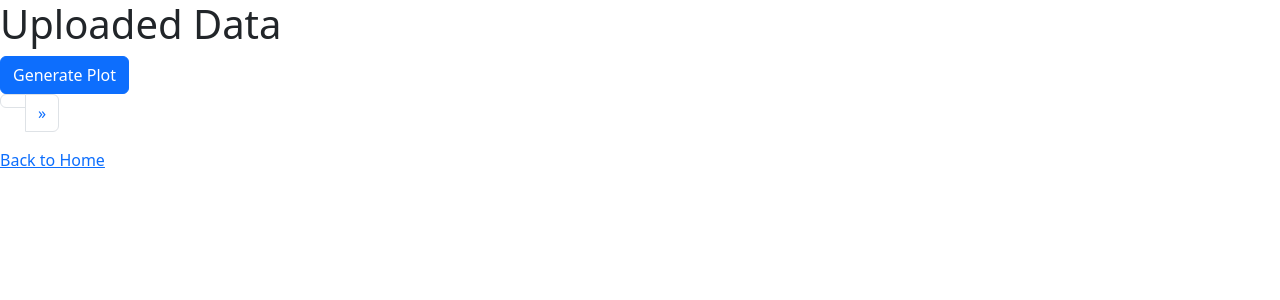
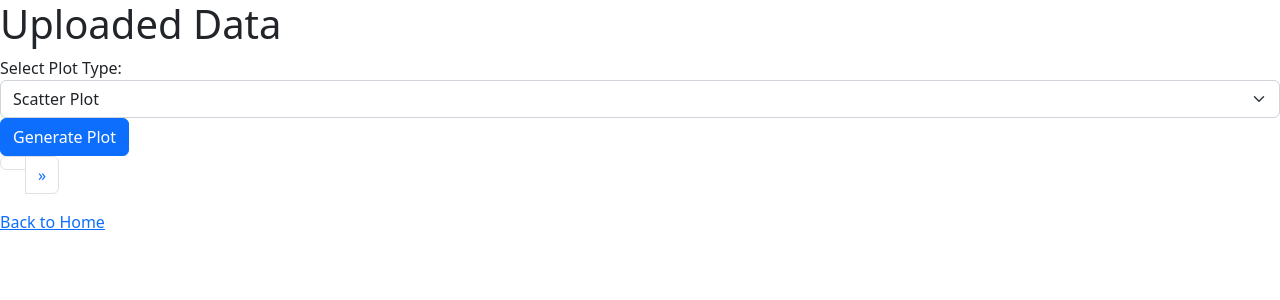
Before and after one commit to Isma3l-19/data_viz, a Flask app: template app/templates/view_data.html in a window 1280 px wide. Shown: the top 300 px of the page. Run offline with Flask 3, Linux system fonts and the light colour scheme; the template is opened without the code that fills it, so the values that code supplies are empty; some libraries are stand-ins or nearby versions.

Commit message:
upgrade plotly Now the app is able to delete the uploaded files and select the type of grapgh to use

```diff
--- a/app/main.py
+++ b/app/main.py
@@ -90,6 +90,16 @@ def list_files():
 
     return render_template("file_list.html", num_files=num_files, files=files)
 
+@app.route("/delete_file/<filename>", methods=['POST'])
+def delete_file(filename):
+    file_path = os.path.join(app.config['UPLOAD_FOLDER'], filename)
+    if os.path.exists(file_path):
+        os.remove(file_path)
+        flash("File deleted successfully", "success")
+    else:
+        flash("File not found", "error")
+        return redirect(url_for('list_files'))
+
 
 if __name__ == "__main__":
     app.run(debug=True)
--- a/app/static/script.js
+++ b/app/static/script.js
@@ -1,23 +1,43 @@
 document.addEventListener("DOMContentLoaded", function() {
     // Handle click event on the "Generate Plot" button
     document.getElementById("generate-plot-btn").addEventListener("click", function() {
+        // Get the selected plot type
+        var plotType = document.getElementById("plot-type").value;
+
         // Dummy data for demonstration
         var x = [1, 2, 3, 4, 5];
         var y = [10, 15, 13, 17, 18];
 
-        // Create a Plotly trace
-        var trace = {
-            x: x,
-            y: y,
-            type: 'scatter'
-        };
+        // Create a Plotly trace based on the selected plot type
+        var trace;
+        if (plotType === 'scatter') {
+            trace = {
+                x: x,
+                y: y,
+                mode: 'markers',
+                type: 'scatter'
+            };
+        } else if (plotType === 'bar') {
+            trace = {
+                x: x,
+                y: y,
+                type: 'bar'
+            };
+        } else if (plotType === 'line') {
+            trace = {
+                x: x,
+                y: y,
+                type: 'line'
+            };
+        }
+        // Add more conditions for other plot types as needed
 
         // Create a Plotly data array
         var data = [trace];
 
         // Define Plotly layout
         var layout = {
-            title: 'Sample Plot',
+            title: 'Generated Plot',
             xaxis: {
                 title: 'X-axis'
             },
--- a/app/templates/view_data.html
+++ b/app/templates/view_data.html
@@ -5,7 +5,6 @@
     <meta name="viewport" content="width=device-width, initial-scale=1">
     <title>View Uploaded Data</title>
     <link rel="stylesheet" href="https://cdn.jsdelivr.net/npm/bootstrap@5.2.0-beta1/dist/css/bootstrap.min.css" integrity="sha384-0svjQEgQWvzfUJBWolznvYl3iMyeh8cVAwXEhuSKvQh5zNJIw6238FKHCWjPw/cp" crossorigin="anonymous"><!-- Added bootstrap link -->
-    <!--<link rel="stylesheet" href="{{ url_for('static', filename='styles.css') }}"> -->
 </head>
 <body>
     <h1>Uploaded Data</h1>
@@ -13,7 +12,16 @@
         {{ data | safe }}
     </div>
 
-    <button id="generate-plot-btn" class="btn btn-primary">Generate Plot</button>
+    <div>
+        <label for="plot-type">Select Plot Type:</label>
+        <select id="plot-type" class="form-select">
+            <option value="scatter">Scatter Plot</option>
+            <option value="bar">Bar Chart</option>
+            <option value="line">Line Chart</option>
+            <!-- Add more options as needed -->
+        </select>
+        <button id="generate-plot-btn" class="btn btn-primary">Generate Plot</button>
+    </div>
 
     <div id="plot"></div>
 
```
Also changed, not shown: app/templates/file_list.html (+6 -1 lines).
